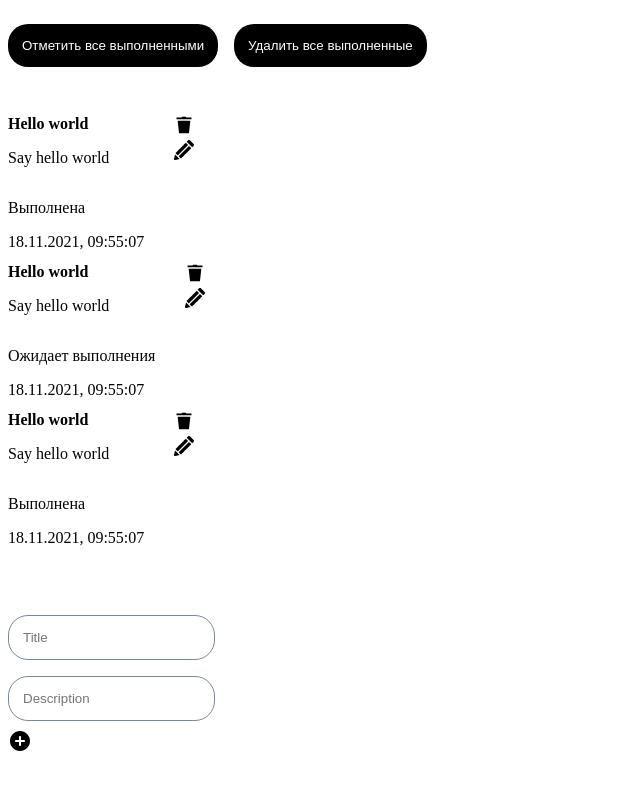
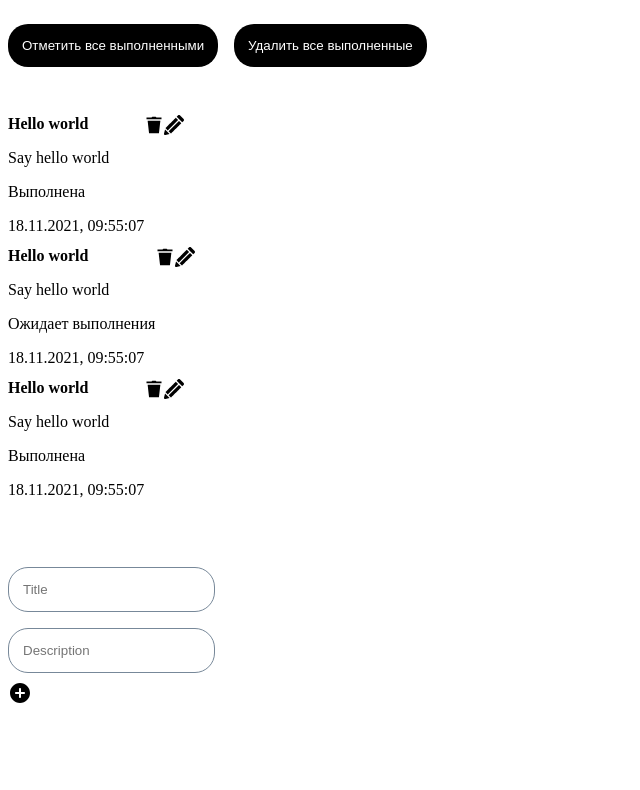
Before and after one commit to belikcost/notes-react, a React (Create React App) app: page / in a window 1280 px wide. Shown: the top 790 px of the page, without its empty margins (0-640 px from the left). Built offline with nearby package versions, Linux system fonts and the light colour scheme.

Commit message:
Изменены стили, убраны нежелательные использования

```diff
--- a/src/components/TasksList/Elements/ListItem/index.tsx
+++ b/src/components/TasksList/Elements/ListItem/index.tsx
@@ -9,30 +9,18 @@ interface ListItemPropsInterface extends TaskInterface {
     openChangeTask: OpenChangeTask
 }
 
-const RemoveAndChangeStyles: any = {
-    position: 'absolute',
-    right: '-50px',
-    cursor: 'pointer',
-};
-
 const Title = styled.h4`
   margin: 0;
 `;
 
-const Remove = styled.span(RemoveAndChangeStyles);
-
-const Change = styled.span({
-    ...RemoveAndChangeStyles,
-    marginTop: 25
-});
-
 const Container = styled.div`
   display: flex;
-  flex-direction: column;
-
-  position: relative;
 
   margin-bottom: 12px;
+`;
+
+const Icon = styled.span`
+  cursor: pointer;
 `;
 
 const getDate = (date: string) => new Date(date).toLocaleString('ru');
@@ -45,24 +33,28 @@ const ListItem = (props: ListItemPropsInterface) => {
 
     return (
         <Container key={id}>
+            <div>
                 <Title>{title}</Title>
                 <p>{description}</p>
                 <p>
                     {checked ? 'Выполнена' : 'Ожидает выполнения'}
                 </p>
                 <span>{getDate(createdAt)}</span>
-            <Remove onClick={onRemoveTask}>
+            </div>
+            <div>
+            <Icon onClick={onRemoveTask}>
                 <svg fill="#000000" xmlns="http://www.w3.org/2000/svg" viewBox="0 0 24 24" width="20px" height="20px">
                     <path
                         d="M 10 2 L 9 3 L 3 3 L 3 5 L 21 5 L 21 3 L 15 3 L 14 2 L 10 2 z M 4.3652344 7 L 6.0683594 22 L 17.931641 22 L 19.634766 7 L 4.3652344 7 z"/>
                 </svg>
-            </Remove>
-            <Change onClick={onChangeTask}>
+            </Icon>
+            <Icon onClick={onChangeTask}>
                 <svg xmlns="http://www.w3.org/2000/svg" viewBox="0 0 512 512" width="20px" height="20px">
                     <path
                         d="m502.625 105.375-96-96c-12.5-12.5-32.75-12.5-45.25 0l-36.688 36.688 141.25 141.25 36.688-36.688c12.5-12.5 12.5-32.75 0-45.25zM.953 472.234a32.015 32.015 0 0 0 8.422 30.391 32.001 32.001 0 0 0 30.391 8.422l102.922-25.734-116-116L.953 472.234zM361.375 129l-59.313-59.313S38.749 333.083 36.999 335l59 59.375L361.375 129zM118.625 416 178 475c1.938-1.875 265.313-265.063 265.313-265.063L384 150.625 118.625 416z"/>
                 </svg>
-            </Change>
+            </Icon>
+            </div>
         </Container>
     );
 };
```
Lines whose indentation alone changed are shown as unchanged.
